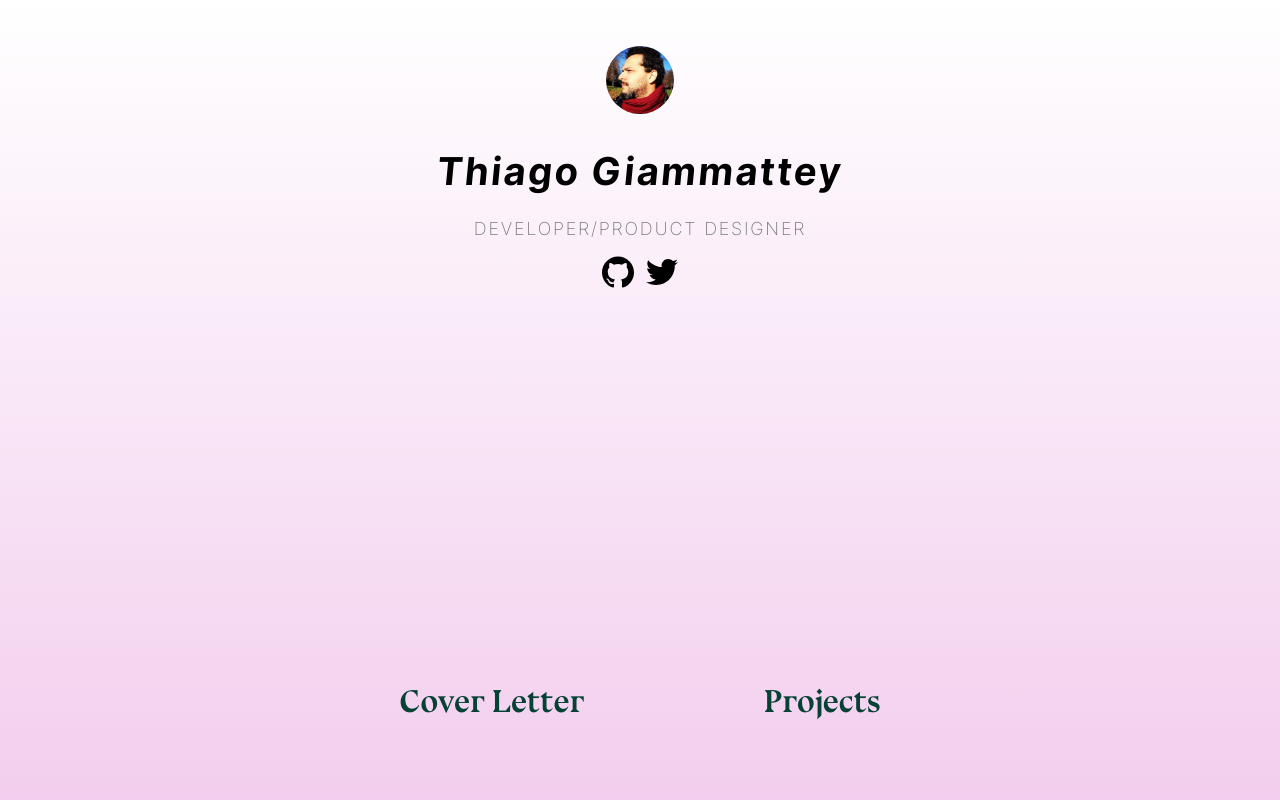
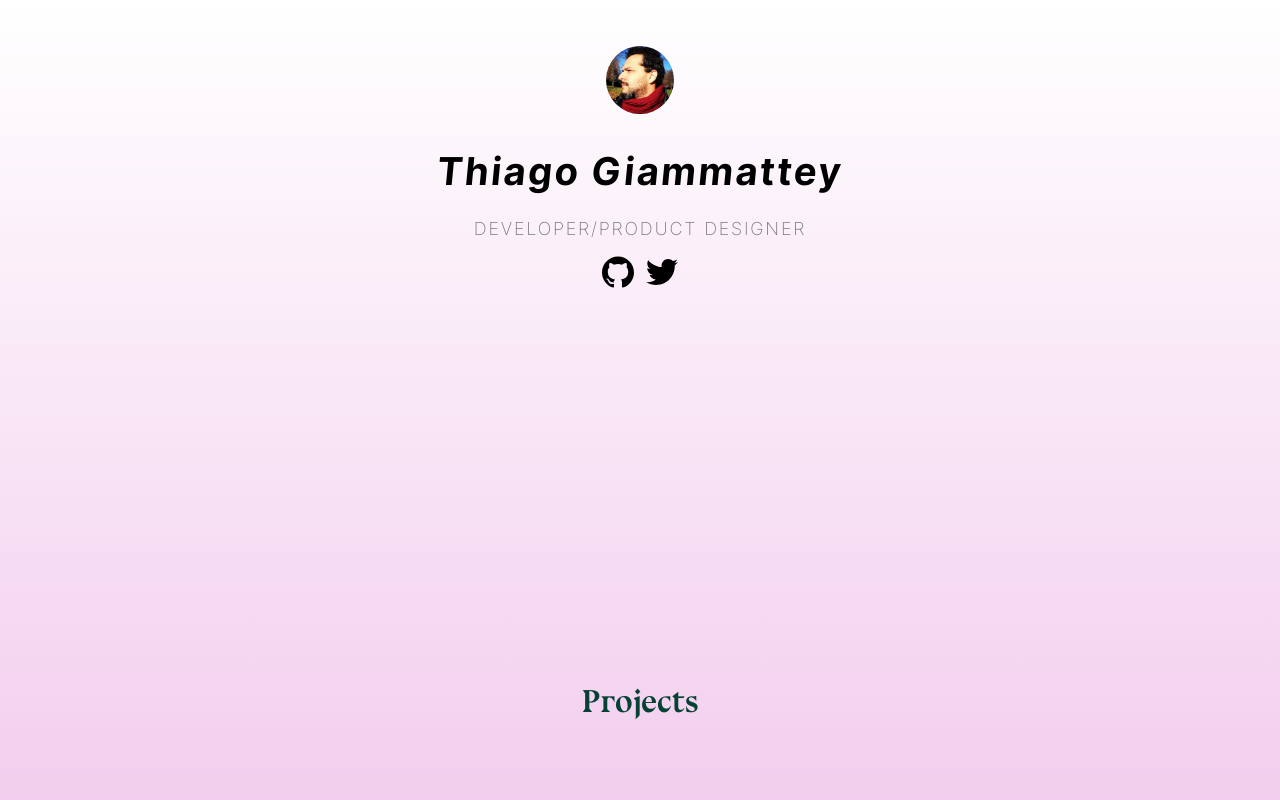
Before and after one commit to GiammaCarioca/heygiammattey, a website: page index.html in a window 1280 px wide. Drawn offline with Linux system fonts and the light colour scheme.

Commit message:
remove coverletter

```diff
--- a/index.html
+++ b/index.html
@@ -1,5 +1,6 @@
 <!DOCTYPE html>
 <html lang="en">
+
 <head>
   <meta charset="UTF-8" />
   <meta name="viewport" content="width=device-width, initial-scale=1.0" />
@@ -9,31 +10,21 @@
 
 <body class="home">
   <header class="header home">
-      <a href="./pages/about.html" target="__blank"
-        ><img class="avatar" src="./assets/images/me.jpg" alt="avatar"
-      /></a>
+    <a href="./pages/about.html" target="__blank"><img class="avatar" src="./assets/images/me.jpg" alt="avatar" /></a>
     <h1 class="animated-title">Thiago Giammattey</h1>
     <span>Developer/Product Designer</span>
     <div class="socials">
       <a href="https://github.com/giammacarioca" target="_black">
-          <img
-            class="social"
-            src="./assets/svg/github.svg"
-            alt="github account"
-          />
+        <img class="social" src="./assets/svg/github.svg" alt="github account" />
       </a>
       <a href="https://twitter.com/heygiammattey" target="_blank">
-          <img
-            class="social"
-            src="./assets/svg/twitter.svg"
-            alt="twitter account"
-          />
+        <img class="social" src="./assets/svg/twitter.svg" alt="twitter account" />
       </a>
     </div>
   </header>
   <nav class="home-nav">
-      <a href="./pages/coverletter.html" target="_blank">Cover Letter</a>
     <a href="./pages/projects.html">Projects</a>
   </nav>
 </body>
+
 </html>
```
Lines whose indentation alone changed are shown as unchanged.
